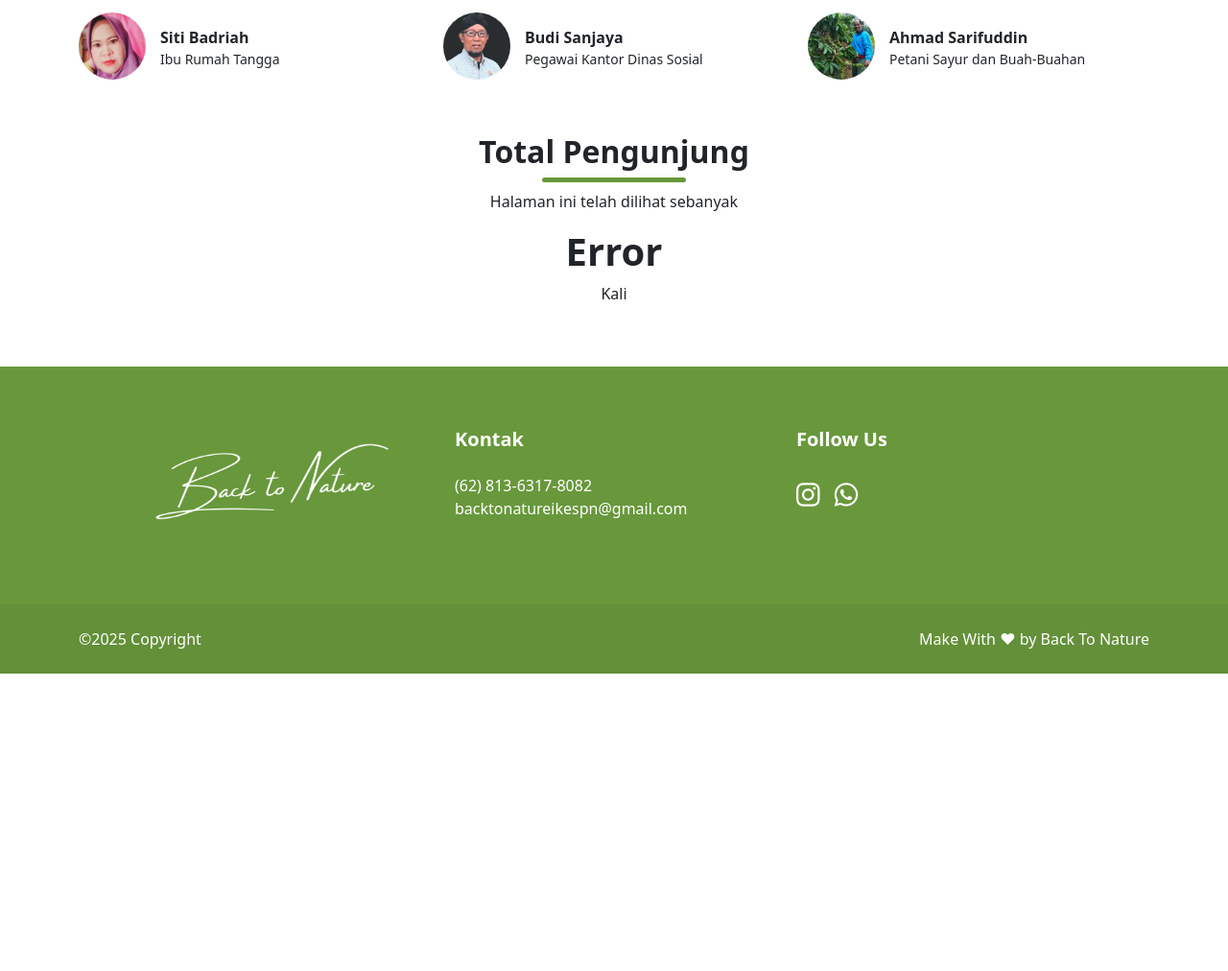
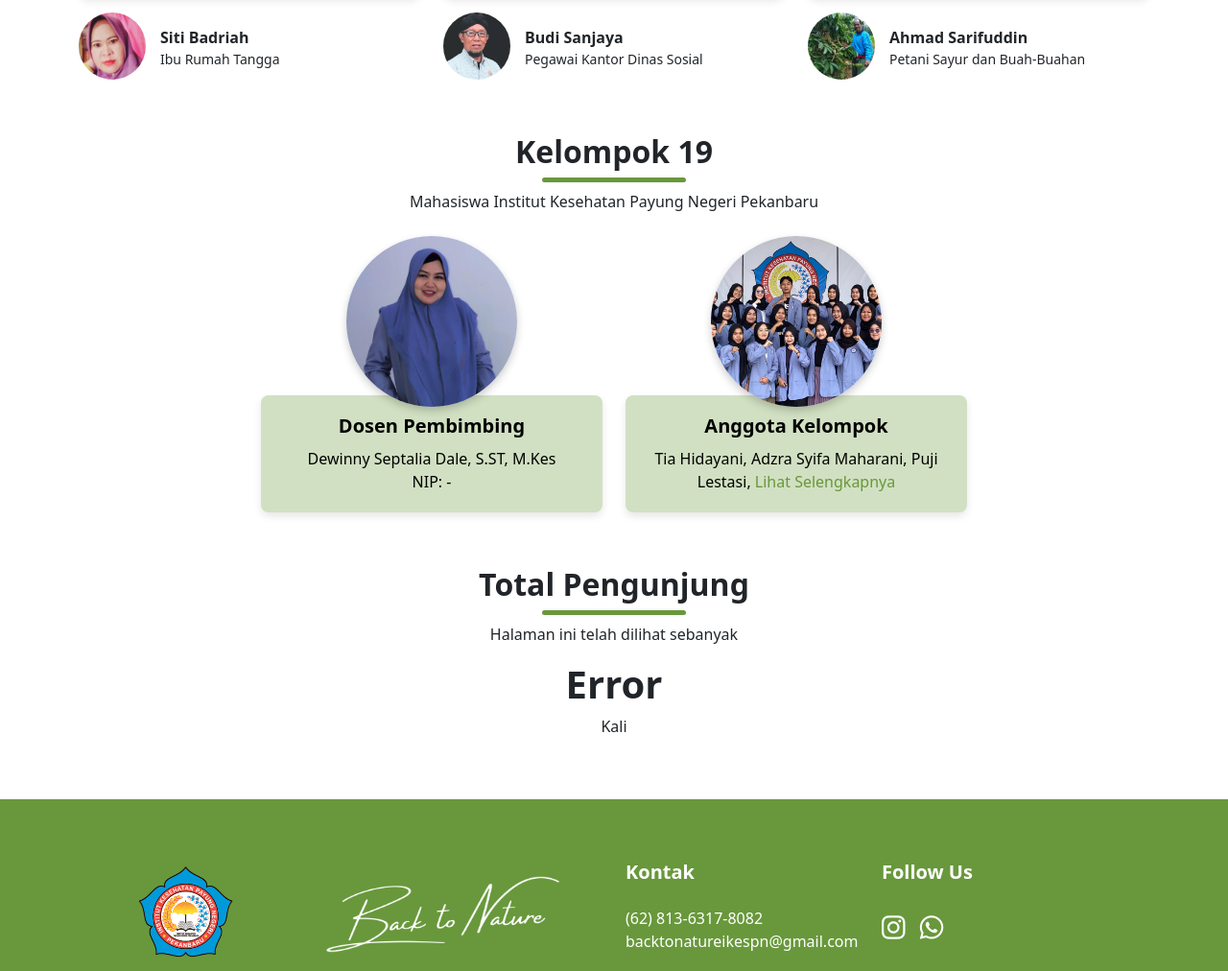
Before and after one commit to AgusSyuhada/back-to-nature, a plain HTML site: page index.html in a window 1280 px wide. Shown: the part 2191-3203 px from the top of the page at 96% size. Before the commit the page ends 2893 px from the top, so only its background shows below. Drawn offline with nearby package versions, Linux system fonts and the light colour scheme; no server answers.

Commit message:
23:13 14/01/2025

```diff
--- a/index.html
+++ b/index.html
@@ -257,7 +257,7 @@
                     <div class="col-md-4 d-flex">
                         <div class="testimonial-wrapper mb-4 d-flex flex-column w-100">
                             <div class="testimonial p-4 d-flex align-items-center justify-content-center flex-grow-1"
-                                style="background-color: #D1E0C2; border-radius: 10px; border: none;">
+                            style="background-color: #D1E0C2; border-radius: 10px; border: none; box-shadow: 0 4px 8px rgba(0, 0, 0, 0.1);">
                                 Sebagai seorang ibu rumah tangga, saya selalu mencari cara alami untuk menjaga kesehatan
                                 keluarga. Saya merasa sangat terbantu dengan informasi yang diberikan oleh Back to
                                 Nature. Saya kini lebih paham tentang tanaman herbal seperti daun sirih dan kunyit, yang
@@ -281,7 +281,7 @@
                     <div class="col-md-4 d-flex">
                         <div class="testimonial-wrapper mb-4 d-flex flex-column w-100">
                             <div class="testimonial p-4 d-flex align-items-center justify-content-center flex-grow-1"
-                                style="background-color: #D1E0C2; border-radius: 10px; border: none;">
+                            style="background-color: #D1E0C2; border-radius: 10px; border: none; box-shadow: 0 4px 8px rgba(0, 0, 0, 0.1);">
                                 Saya bekerja di kantor dan sering merasa stres karena rutinitas yang padat. Setelah
                                 menemukan Back to Nature, saya mulai mencoba berbagai rempah seperti jahe dan chamomile
                                 untuk mengatasi stres dan meningkatkan energi. Informasi yang ada di situs ini sangat
@@ -304,7 +304,7 @@
                     <div class="col-md-4 d-flex">
                         <div class="testimonial-wrapper mb-4 d-flex flex-column w-100">
                             <div class="testimonial p-4 d-flex align-items-center justify-content-center flex-grow-1"
-                                style="background-color: #D1E0C2; border-radius: 10px; border: none;">
+                                style="background-color: #D1E0C2; border-radius: 10px; border: none; box-shadow: 0 4px 8px rgba(0, 0, 0, 0.1);">
                                 Sebagai petani, saya sudah lama mengenal berbagai tanaman herbal di sekitar daerah kami.
                                 Namun, Back to Nature membantu saya memahami lebih dalam tentang manfaat setiap tanaman
                                 tersebut. Saya kini bisa berbagi pengetahuan ini dengan tetangga dan keluarga, bahkan
@@ -327,6 +327,55 @@
         </section>
         <!-- Section: Testimoni -->
 
+        <!-- Section: Kelompok -->
+        <section id="Kelompok">
+            <div class="container py-2">
+                <div class="mb-4 text-center">
+                    <h2 class="mt-3 px-2 px-md-0 fw-bold">Kelompok 19</h2>
+                    <div class="mt-2 line m-auto"></div>
+                    <p class="mt-2 px-2 px-md-0">Mahasiswa Institut Kesehatan Payung Negeri Pekanbaru</p>
+                </div>
+
+                <div class="row justify-content-center">
+                    <!-- Kolom Dosen Pembimbing -->
+                    <div class="col-md-4 text-center mb-4">
+                        <div class="profile-container">
+                            <div class="image-container">
+                                <img src="./assets/ibu_dewinny_septalia_dale.jpg" class="responsive-img"
+                                    alt="Foto Dosen">
+                            </div>
+                            <div class="profile-card">
+                                <h5>Dosen Pembimbing</h5>
+                                <p class="mb-0">Dewinny Septalia Dale, S.ST, M.Kes</p>
+                                <p class="mb-0">NIP: -</p>
+                            </div>
+                        </div>
+                    </div>
+
+                    <!-- Kolom Anggota Kelompok -->
+                    <div class="col-md-4 text-center mb-4">
+                        <div class="profile-container">
+                            <div class="image-container">
+                                <img src="./assets/teams_image.jpg" class="responsive-img" alt="Foto Anggota">
+                            </div>
+                            <div class="profile-card">
+                                <h5>Anggota Kelompok</h5>
+                                <div id="namaAnggota" class="anggota-nama">
+                                    <p>
+                                        <span id="displayedAnggota">Tia Hidayani, Adzra Syifa Maharani, Puji Lestasi,</span>
+                                        <span id="hiddenAnggota" style="display: none;"></span>
+                                        <span id="lihatSelengkapnya" class="lihat-selengkapnya">Lihat
+                                            Selengkapnya</span>
+                                    </p>
+                                </div>
+                            </div>
+                        </div>
+                    </div>
+                </div>
+            </div>
+        </section>
+        <!-- Section: Kelompok  -->
+
         <!-- Section: Pengunjung  -->
         <section id="total-pengunjung">
             <div class="container text-center pt-2 pb-5">
@@ -347,7 +396,16 @@
                     <!-- Grid row -->
                     <div class="row mt-3">
                         <!-- Grid column -->
-                        <div class="col-md-4 col-lg-4 col-xl-4 mx-auto mb-4">
+                        <div class="col-md-2 mx-auto mb-4">
+                            <a href="./"
+                                class="d-flex justify-content-center align-items-center h-100 me-md-auto text-decoration-none">
+                                <img src="./assets/logo_ikes_pn.png" alt="backtonature_logo" width="auto" height="100">
+                            </a>
+                        </div>
+                        <!-- Grid column -->
+
+                        <!-- Grid column -->
+                        <div class="col-md-4 mx-auto mb-4">
                             <a href="./"
                                 class="d-flex justify-content-center align-items-center h-100 me-md-auto text-decoration-none">
                                 <img src="https://raw.githubusercontent.com/AgusSyuhada/back-to-nature/refs/heads/main/assets/backtonature_text_logo.png"
@@ -357,7 +415,7 @@
                         <!-- Grid column -->
 
                         <!-- Grid column -->
-                        <div class="col-md-4 col-lg-4 col-xl-4 mx-auto mb-4">
+                        <div class="col-md-3 mx-auto mb-4">
                             <!-- Links -->
                             <h5 class="fw-bold mb-4">
                                 Kontak
@@ -369,7 +427,7 @@
                         <!-- Grid column -->
 
                         <!-- Grid column -->
-                        <div class="col-md-4 col-lg-4 col-xl-4 mx-auto mb-4 text-reset">
+                        <div class="col-md-3 mx-auto mb-4 text-reset">
                             <!-- Links -->
                             <h5 class="fw-bold mb-4">Follow Us</h5>
                             <a href="https://www.instagram.com/backtonature.pi19" target="_blank" title="Instagram"
@@ -430,6 +488,37 @@
     <script>
         document.getElementById("tahun").textContent = new Date().getFullYear();
     </script>
+
+    <script>
+        const anggota = [
+            "Tia Hidayani", "Adzra Syifa Maharani", "Puji Lestasi", "Bintang Zahara", "Nurhayati",
+            "Anita Meilan Sari", "Dino Martin Deliano", "Men Alpin Gulo", "Nita Tahlia", "Lia Afriyanti",
+            "Kanastasya Maqfirah", "Sephiel Zizi Cahyani Soebrata", "Icha Rahmalia Indri", "Saida Sufiah",
+            "Lasni Juni Arta Purba", "Mayang Mulani", "Mariska Dita Pratiwi", "Nur Agustin Edelwies Nadin",
+            "Ulfa Tunnaza", "Annisa Maharani Marsal", "Happy Zalma Fadillah", "Isnaini Adelia",
+            "Nurfadilla", "Ramadhani Safitri", "Rina Harvita", "Septiara Putri"
+        ];
+
+        const displayedAnggota = document.getElementById("displayedAnggota");
+        const hiddenAnggota = document.getElementById("hiddenAnggota");
+        const lihatSelengkapnya = document.getElementById("lihatSelengkapnya");
+
+        let isExpanded = false;
+
+        hiddenAnggota.innerHTML = anggota.slice(3).join(", ");
+
+        lihatSelengkapnya.addEventListener("click", () => {
+            if (!isExpanded) {
+                hiddenAnggota.style.display = "inline";
+                lihatSelengkapnya.textContent = "Lihat Lebih Sedikit";
+                isExpanded = true;
+            } else {
+                hiddenAnggota.style.display = "none";
+                lihatSelengkapnya.textContent = "Lihat Selengkapnya";
+                isExpanded = false;
+            }
+        });
+    </script>
 </body>
 
 </html>
--- a/style/style.css
+++ b/style/style.css
@@ -4,6 +4,64 @@ html {
 
 body {
     font-family: 'Inter';font-size: 22px;
+}
+
+
+.profile-container {
+    position: relative;
+    display: inline-block;
+    margin: 0 auto;
+    width: 100%;
+    max-width: 400px;
+}
+
+.image-container {
+    position: relative;
+    z-index: 2;
+    margin: 0 auto;
+}
+
+.responsive-img {
+    width: 50%;
+    height: auto;
+    aspect-ratio: 1 / 1;
+    object-fit: cover;
+    border-radius: 100%;
+    margin-bottom: 5%;
+    box-shadow: 0 4px 8px rgba(0, 0, 0, 0.2);
+}
+
+.profile-card {
+    position: relative;
+    z-index: 1;
+    color: black;
+    background: #d1e0c2;
+    padding: 20px;
+    width: 100%;
+    margin-top: -30px;
+    border-radius: 8px;
+    box-shadow: 0 4px 8px rgba(0, 0, 0, 0.1);
+}
+
+.profile-card h5 {
+    margin-bottom: 10px;
+    font-weight: bold;
+}
+
+
+.anggota-nama p {
+    margin: 0;
+    line-height: 1.5;
+}
+
+.lihat-selengkapnya {
+    color: #68983b;
+    cursor: pointer;
+    text-decoration: none;
+}
+
+.lihat-selengkapnya:hover {
+    color: #3f5d24;
 }
 
 .custom-bg {
```
Also changed, not shown: assets/ibu_dewinny_septalia_dale.jpg (added), assets/logo_ikes_pn.png (added).
